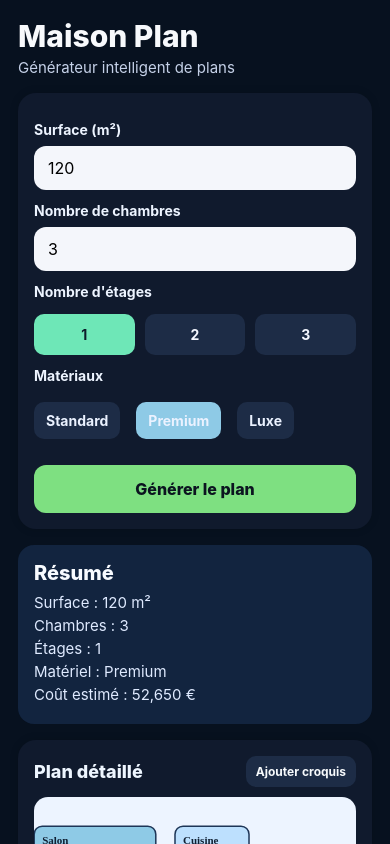
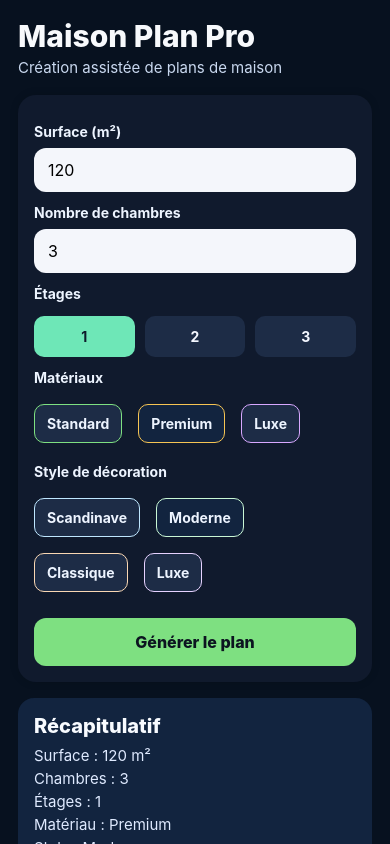
Before and after one commit to khaledmessaoudi23-cmyk/maison-plan-generator, a React Native app: screen / in a window 390 px wide. Built offline with nearby package versions, Linux system fonts and the light colour scheme.

Commit message:
Upgrade house plan generator app with more realistic floor generation and decorative/material options

```diff
--- a/App.js
+++ b/App.js
@@ -8,24 +8,38 @@ import {
   View,
   Pressable,
   PanResponder,
-  Dimensions,
 } from 'react-native';
 import Svg, { Rect, Text as SvgText, Polyline, G } from 'react-native-svg';
 import { StatusBar } from 'expo-status-bar';
 
-const { width } = Dimensions.get('window');
-const PLAN_WIDTH = 360;
+const PLAN_WIDTH = 340;
 const PLAN_HEIGHT = 240;
 
 const MATERIALS = {
-  standard: { label: 'Standard', color: '#7ee081', multiplier: 1 },
-  premium: { label: 'Premium', color: '#f7c66b', multiplier: 1.35 },
-  luxury: { label: 'Luxe', color: '#d8a8ff', multiplier: 1.75 },
+  standard: { label: 'Standard', multiplier: 1, accent: '#7ee081' },
+  premium: { label: 'Premium', multiplier: 1.35, accent: '#f6c453' },
+  luxury: { label: 'Luxe', multiplier: 1.75, accent: '#d8a8ff' },
+};
+
+const STYLES = {
+  scandinave: { label: 'Scandinave', accent: '#bfe7ff' },
+  moderne: { label: 'Moderne', accent: '#c9f7d5' },
+  classique: { label: 'Classique', accent: '#f9d7b3' },
+  luxe: { label: 'Luxe', accent: '#e6d2ff' },
 };
 
 const ROOM_PALETTE = ['#8ecae6', '#bde0fe', '#a2d2ff', '#90e0ef', '#f7d6e0', '#d4f1f4', '#cfe1b9'];
 
 const clamp = (value, min, max) => Math.min(Math.max(value, min), max);
+
+const getRoomArea = (surface, bedrooms, index) => {
+  const base = surface / Math.max(1, bedrooms + 2);
+  if (index === 0) return Math.max(22, surface * 0.28);
+  if (index === 1) return Math.max(12, surface * 0.14);
+  if (index === 2) return Math.max(8, surface * 0.1);
+  if (index === 3) return Math.max(7, surface * 0.08);
+  return Math.max(10, base + (index % 2 === 0 ? 4 : 2));
+};
 
 const getEstimatedCost = (surface, bedrooms, floors, material) => {
   const base = surface * (220 + bedrooms * 35) * floors;
@@ -33,71 +47,63 @@ const getEstimatedCost = (surface, bedrooms, floors, material) => {
 };
 
 const generatePlan = (surface, bedrooms, floors) => {
-  const totalRooms = Math.max(4, bedrooms + 3);
-  const livingArea = Math.max(22, surface * 0.28);
-  const kitchenArea = Math.max(12, surface * 0.14);
-  const bathArea = Math.max(8, surface * 0.1);
-  const hallArea = Math.max(7, surface * 0.07);
+  const rooms = [];
+  const requiredRooms = [
+    { name: 'Salon', area: Math.max(22, surface * 0.28) },
+    { name: 'Cuisine', area: Math.max(12, surface * 0.14) },
+    { name: 'Salle de bain', area: Math.max(8, surface * 0.1) },
+    { name: 'Entrée', area: Math.max(7, surface * 0.08) },
+  ];
 
-  const roomAreas = [];
-  roomAreas.push({ name: 'Salon', area: livingArea });
-  roomAreas.push({ name: 'Cuisine', area: kitchenArea });
-  roomAreas.push({ name: 'Salle de bain', area: bathArea });
-  roomAreas.push({ name: 'Entrée', area: hallArea });
+  requiredRooms.forEach((room) => rooms.push(room));
 
   for (let i = 0; i < bedrooms; i += 1) {
-    roomAreas.push({
+    rooms.push({
       name: `Chambre ${i + 1}`,
-      area: Math.max(12, surface / (bedrooms + 2) + (i % 2 === 0 ? 7 : 3)),
+      area: Math.max(12, surface / Math.max(1, bedrooms + 2) + (i % 2 === 0 ? 5 : 2)),
     });
   }
 
-  const remaining = Math.max(0, surface - roomAreas.reduce((sum, room) => sum + room.area, 0));
+  const totalUsed = rooms.reduce((sum, room) => sum + room.area, 0);
+  const remaining = Math.max(0, surface - totalUsed);
   if (remaining > 0) {
-    roomAreas.push({ name: 'Suite / bureau', area: remaining * 0.5 });
-    roomAreas.push({ name: 'Dépendance', area: remaining * 0.5 });
+    rooms.push({ name: 'Bureau', area: remaining * 0.55 });
+    rooms.push({ name: 'Dépendance', area: remaining * 0.45 });
   }
 
-  const scale = 100 / Math.max(1, roomAreas.reduce((sum, room) => sum + room.area, 0));
+  const roomBlocks = [];
+  let x = 18;
+  let y = 16;
+  let row = 0;
 
-  const rects = [];
-  let x = 6;
-  let y = 8;
-  let currentRow = 0;
+  rooms.forEach((room, index) => {
+    const maxWidth = 88;
+    const maxHeight = 62;
+    const width = clamp((room.area / Math.max(1, surface)) * 180, 36, maxWidth);
+    const height = clamp((room.area / Math.max(1, surface)) * 140, 26, maxHeight);
 
-  roomAreas.forEach((room, index) => {
-    const width = clamp((room.area * scale) * 2.2, 16, 38);
-    const height = clamp((room.area * scale) * 1.7, 16, 34);
-
-    if (x + width > 80) {
-      x = 6;
-      y += 28;
-      currentRow += 1;
+    if (x + width > 280) {
+      x = 18;
+      y += 70;
+      row += 1;
     }
 
-    const rect = {
+    roomBlocks.push({
       ...room,
       x,
       y,
       width,
       height,
+      area: Math.round(room.area),
       fill: ROOM_PALETTE[index % ROOM_PALETTE.length],
-    };
+    });
 
-    rects.push(rect);
-    x += width + 6;
+    x += width + 18;
   });
 
   return {
     title: `${floors} étage${floors > 1 ? 's' : ''}`,
-    rooms: rects.map((room) => ({
-      ...room,
-      area: Math.round(room.area),
-      x: room.x,
-      y: room.y,
-      width: room.width,
-      height: room.height,
-    })),
+    rooms: roomBlocks,
   };
 };
 
@@ -106,12 +112,11 @@ export default function App() {
   const [bedrooms, setBedrooms] = useState('3');
   const [floors, setFloors] = useState(1);
   const [material, setMaterial] = useState('premium');
-  const [plan, setPlan] = useState(() =>
-    generatePlan(120, 3, 1),
-  );
-  const [showSketch, setShowSketch] = useState(false);
+  const [decor, setDecor] = useState('moderne');
+  const [showSketch, setShowSketch] = useState(true);
   const [strokes, setStrokes] = useState([]);
   const [currentStroke, setCurrentStroke] = useState([]);
+  const [plan, setPlan] = useState(() => generatePlan(120, 3, 1));
 
   const planData = useMemo(() => {
     const totalSurface = Number(surface) || 120;
@@ -152,8 +157,8 @@ export default function App() {
       <StatusBar style="light" />
       <ScrollView contentContainerStyle={styles.container}>
         <View style={styles.headerBox}>
-          <Text style={styles.title}>Maison Plan</Text>
-          <Text style={styles.subtitle}>Générateur intelligent de plans</Text>
+          <Text style={styles.title}>Maison Plan Pro</Text>
+          <Text style={styles.subtitle}>Création assistée de plans de maison</Text>
         </View>
 
         <View style={styles.card}>
@@ -175,7 +180,7 @@ export default function App() {
             placeholder="3"
           />
 
-          <Text style={styles.label}>Nombre d'étages</Text>
+          <Text style={styles.label}>Étages</Text>
           <View style={styles.row}>
             {[1, 2, 3].map((item) => (
               <Pressable
@@ -194,9 +199,22 @@ export default function App() {
               <Pressable
                 key={key}
                 onPress={() => setMaterial(key)}
-                style={[styles.materialButton, material === key && styles.materialButtonActive]}
+                style={[styles.chip, material === key && styles.chipActive, { borderColor: value.accent }]}
               >
-                <Text style={styles.materialText}>{value.label}</Text>
+                <Text style={styles.chipText}>{value.label}</Text>
+              </Pressable>
+            ))}
+          </View>
+
+          <Text style={styles.label}>Style de décoration</Text>
+          <View style={styles.rowWrap}>
+            {Object.entries(STYLES).map(([key, value]) => (
+              <Pressable
+                key={key}
+                onPress={() => setDecor(key)}
+                style={[styles.chip, decor === key && styles.chipActive, { borderColor: value.accent }]}
+              >
+                <Text style={styles.chipText}>{value.label}</Text>
               </Pressable>
             ))}
           </View>
@@ -207,48 +225,50 @@ export default function App() {
         </View>
 
         <View style={styles.summaryCard}>
-          <Text style={styles.summaryTitle}>Résumé</Text>
+          <Text style={styles.summaryTitle}>Récapitulatif</Text>
           <Text style={styles.summaryText}>Surface : {surface || '120'} m²</Text>
           <Text style={styles.summaryText}>Chambres : {bedrooms || '3'}</Text>
           <Text style={styles.summaryText}>Étages : {floors}</Text>
-          <Text style={styles.summaryText}>Matériel : {MATERIALS[material].label}</Text>
-          <Text style={styles.summaryText}>Coût estimé : {estimatedCost.toLocaleString()} €</Text>
+          <Text style={styles.summaryText}>Matériau : {MATERIALS[material].label}</Text>
+          <Text style={styles.summaryText}>Style : {STYLES[decor].label}</Text>
+          <Text style={styles.summaryText}>Coût : {estimatedCost.toLocaleString()} €</Text>
         </View>
 
         <View style={styles.card}>
           <View style={styles.sectionHeader}>
             <Text style={styles.sectionTitle}>Plan détaillé</Text>
             <Pressable onPress={() => setShowSketch((v) => !v)} style={styles.secondaryButton}>
-              <Text style={styles.secondaryButtonText}>{showSketch ? 'Fermer croquis' : 'Ajouter croquis'}</Text>
+              <Text style={styles.secondaryButtonText}>{showSketch ? 'Masquer croquis' : 'Ajouter croquis'}</Text>
             </Pressable>
           </View>
 
-          <View style={styles.planWrapper}>
+          <View style={styles.planContainer}>
             <Svg width={PLAN_WIDTH} height={PLAN_HEIGHT} viewBox={`0 0 ${PLAN_WIDTH} ${PLAN_HEIGHT}`}>
+              <Rect x={0} y={0} width={PLAN_WIDTH} height={PLAN_HEIGHT} rx={18} fill="#edf4ff" />
               {plan.rooms.map((room, index) => (
                 <G key={`${room.name}-${index}`}>
                   <Rect
-                    x={room.x * 3.2}
-                    y={room.y * 2.4}
-                    width={room.width * 3.2}
-                    height={room.height * 2.4}
-                    rx={8}
+                    x={room.x}
+                    y={room.y}
+                    width={room.width}
+                    height={room.height}
+                    rx={10}
                     fill={room.fill}
                     stroke="#1d3557"
                     strokeWidth={1.5}
                   />
                   <SvgText
-                    x={room.x * 3.2 + 8}
-                    y={room.y * 2.4 + 18}
+                    x={room.x + 8}
+                    y={room.y + 18}
                     fill="#112033"
-                    fontSize="11"
+                    fontSize="10"
                     fontWeight="700"
                   >
                     {room.name}
                   </SvgText>
                   <SvgText
-                    x={room.x * 3.2 + 8}
-                    y={room.y * 2.4 + 30}
+                    x={room.x + 8}
+                    y={room.y + 30}
                     fill="#112033"
                     fontSize="9"
                   >
@@ -259,13 +279,13 @@ export default function App() {
 
               {showSketch && (
                 <>
-                  {strokes.map((stroke, strokeIndex) => (
+                  {strokes.map((stroke, index) => (
                     <Polyline
-                      key={strokeIndex}
+                      key={index}
                       points={stroke.map((point) => `${point.x},${point.y}`).join(' ')}
                       fill="none"
                       stroke="#0d1b2a"
-                      strokeWidth={2}
+                      strokeWidth={2.5}
                       strokeLinecap="round"
                       strokeLinejoin="round"
                     />
@@ -275,7 +295,7 @@ export default function App() {
                       points={currentStroke.map((point) => `${point.x},${point.y}`).join(' ')}
                       fill="none"
                       stroke="#0d1b2a"
-                      strokeWidth={2}
+                      strokeWidth={2.5}
                       strokeLinecap="round"
                       strokeLinejoin="round"
                     />
@@ -283,14 +303,14 @@ export default function App() {
                 </>
               )}
             </Svg>
+
+            {showSketch && (
+              <View
+                {...sketchPanResponder.panHandlers}
+                style={styles.sketchOverlay}
+              />
+            )}
           </View>
-
-          {showSketch && (
-            <View
-              {...sketchPanResponder.panHandlers}
-              style={styles.sketchBoard}
-            />
-          )}
         </View>
       </ScrollView>
     </SafeAreaView>
@@ -307,15 +327,15 @@ const styles = StyleSheet.create({
     paddingBottom: 50,
   },
   headerBox: {
-    marginBottom: 16,
+    marginBottom: 18,
   },
   title: {
+    color: '#f7f9fc',
     fontSize: 30,
     fontWeight: '800',
-    color: '#f7f9fc',
   },
   subtitle: {
-    color: '#c5d1e8',
+    color: '#c9d8ef',
     fontSize: 15,
     marginTop: 4,
   },
@@ -371,19 +391,21 @@ const styles = StyleSheet.create({
     gap: 8,
     marginTop: 10,
   },
-  materialButton: {
+  chip: {
     backgroundColor: '#1d2c46',
+    borderWidth: 1.5,
+    borderRadius: 10,
     paddingHorizontal: 12,
     paddingVertical: 10,
-    borderRadius: 10,
     marginRight: 8,
     marginBottom: 8,
   },
-  materialButtonActive: {
-    backgroundColor: '#8ecae6',
+  chipActive: {
+    backgroundColor: '#12243f',
+    borderColor: '#8ecae6',
   },
-  materialText: {
-    color: '#ebf2ff',
+  chipText: {
+    color: '#edf4ff',
     fontWeight: '700',
   },
   primaryButton: {
@@ -438,20 +460,21 @@ const styles = StyleSheet.create({
     fontSize: 12,
     fontWeight: '700',
   },
-  planWrapper: {
+  planContainer: {
+    position: 'relative',
     alignItems: 'center',
     justifyContent: 'center',
     backgroundColor: '#edf4ff',
-    borderRadius: 14,
+    borderRadius: 18,
     padding: 10,
     overflow: 'hidden',
   },
-  sketchBoard: {
-    height: 130,
-    backgroundColor: '#f5f5f5',
-    borderRadius: 12,
-    marginTop: 12,
-    borderWidth: 1,
-    borderColor: '#cad5e2',
+  sketchOverlay: {
+    position: 'absolute',
+    top: 10,
+    left: 10,
+    right: 10,
+    bottom: 10,
+    backgroundColor: 'transparent',
   },
 });
```
